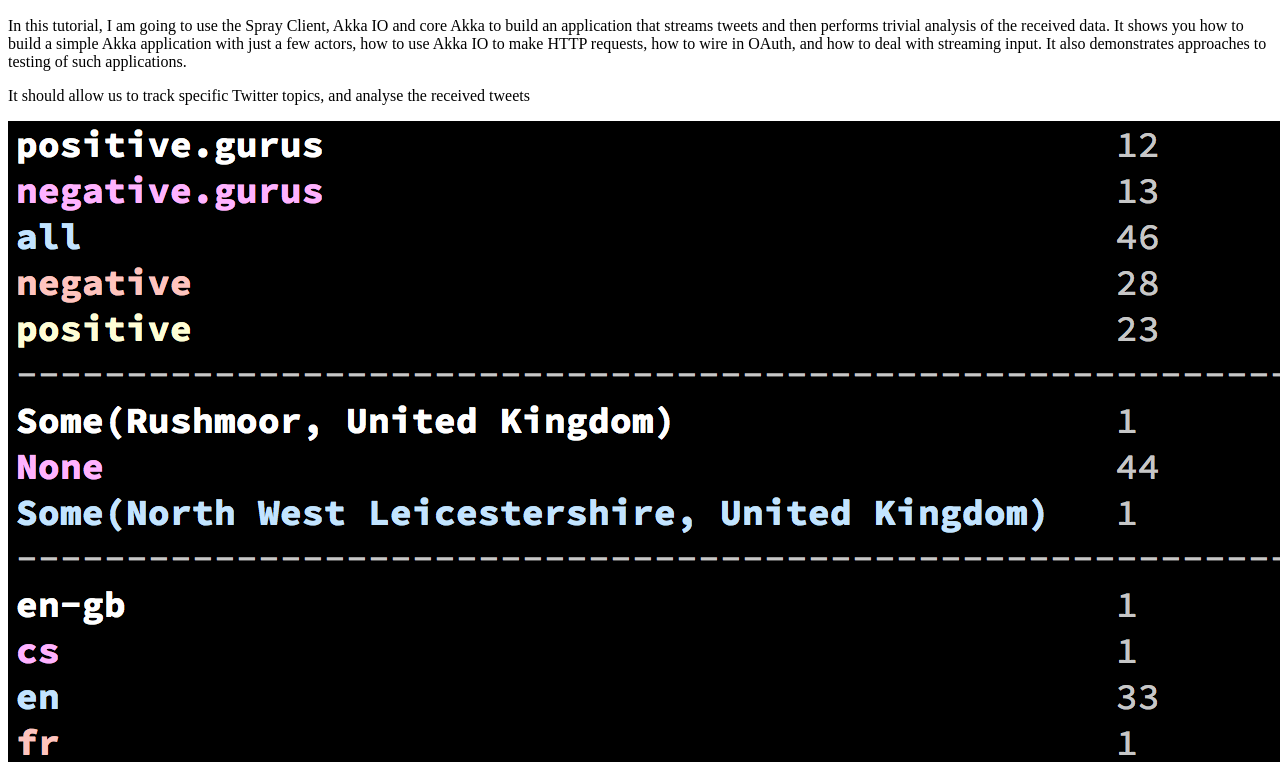
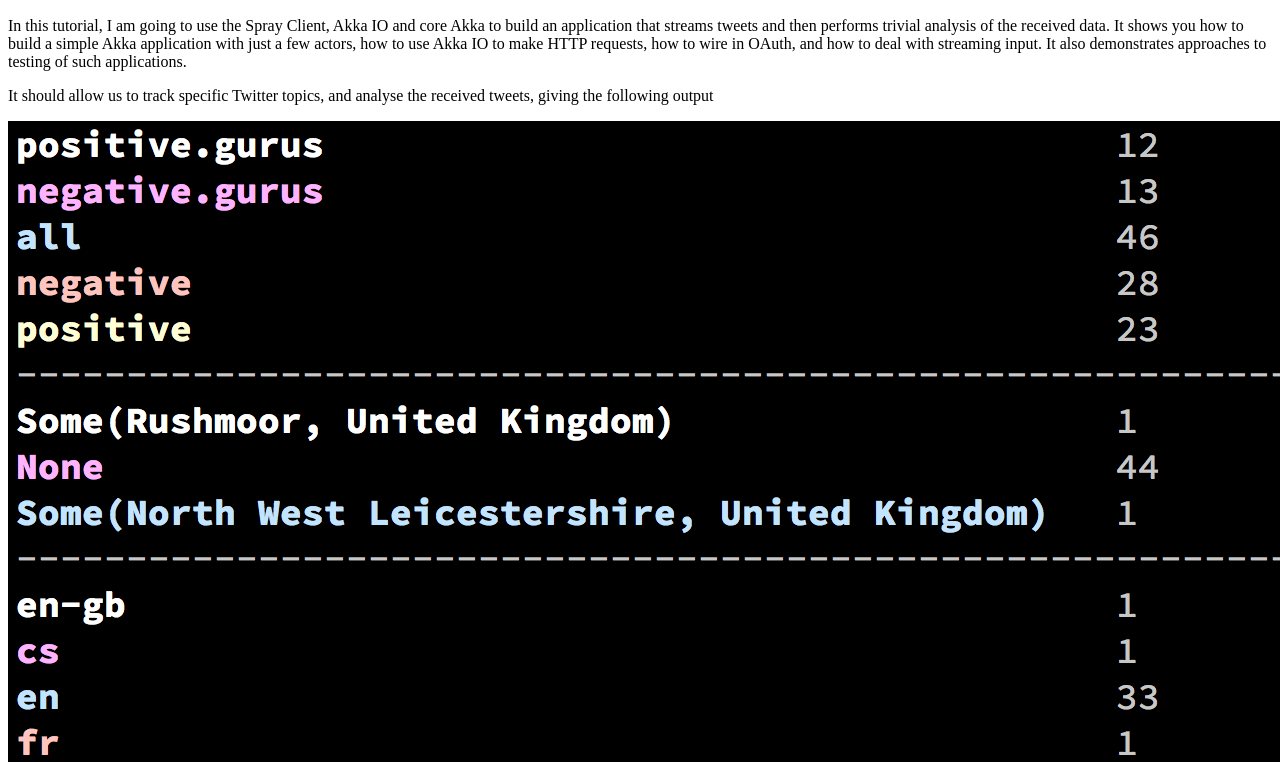
Before and after one commit to eigengo/activator-spray-twitter, a plain HTML site: page tutorial/index.html in a window 1280 px wide. Shown: the part 38-800 px from the top of the page. Drawn offline with Linux system fonts and the light colour scheme; files whose address does not match are found by name.

Commit message:
Tutorial

```diff
--- a/tutorial/index.html
+++ b/tutorial/index.html
@@ -6,7 +6,7 @@
 <div>
 <h2>Spray client and tweets</h2>
 <p>In this tutorial, I am going to use the Spray Client, Akka IO and core Akka to build an application that streams tweets and then performs trivial analysis of the received data. It shows you how to build a simple Akka application with just a few actors, how to use Akka IO to make HTTP requests, how to wire in OAuth, and how to deal with streaming input. It also demonstrates approaches to testing of such applications.</p>
-<p>It should allow us to track specific Twitter topics, and analyse the received tweets</p>
+<p>It should allow us to track specific Twitter topics, and analyse the received tweets, giving the following output</p>
 <p><img src="tutorial/sentiment.png" title="Sentiment analysis"/></p>
 <p>Let's begin by showing the overall structure of the code we're building.</p>
 <p><img src="tutorial/overall.png" title="Overall structure"/></p>
```
Also changed, not shown: 1 other file.
